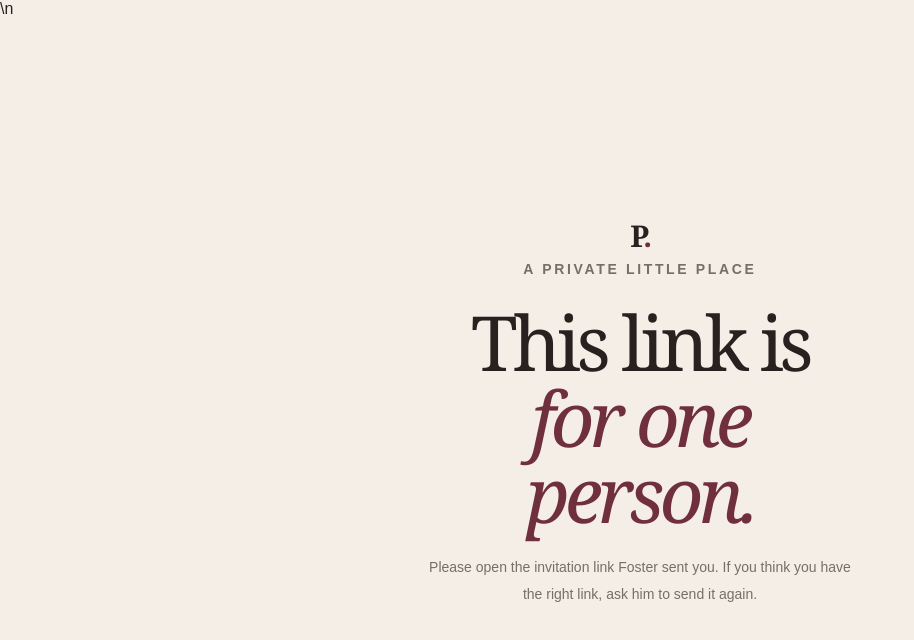
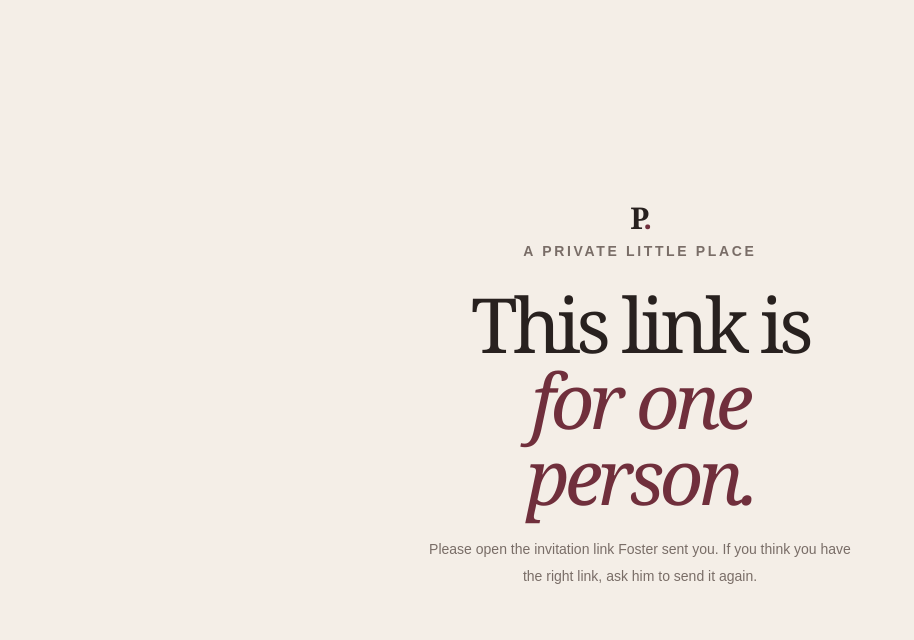
Before and after one commit to boatek-labs/Richlove, a website: page public/locked.html in a window 1280 px wide. Shown: the whole page, without its empty margins (0-914 px from the left). Drawn offline with Linux system fonts and the light colour scheme.

Commit message:
fix: correct stylesheet link markup

```diff
--- a/public/locked.html
+++ b/public/locked.html
@@ -6,7 +6,8 @@
   <meta name="robots" content="noindex, nofollow, noarchive">
   <meta name="theme-color" content="#f4eee7">
   <title>Private invitation — PROPOSER</title>
-  <link rel="stylesheet" href="/styles.css">\n  <link rel="stylesheet" href="/locked.css">
+  <link rel="stylesheet" href="/styles.css">
+  <link rel="stylesheet" href="/locked.css">
 
 </head>
 <body>
```
